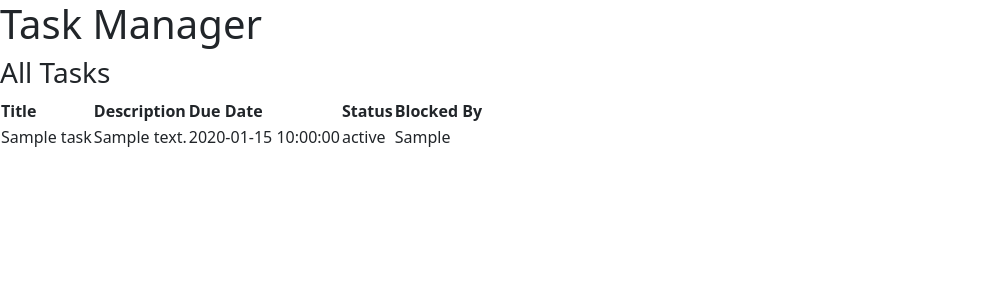
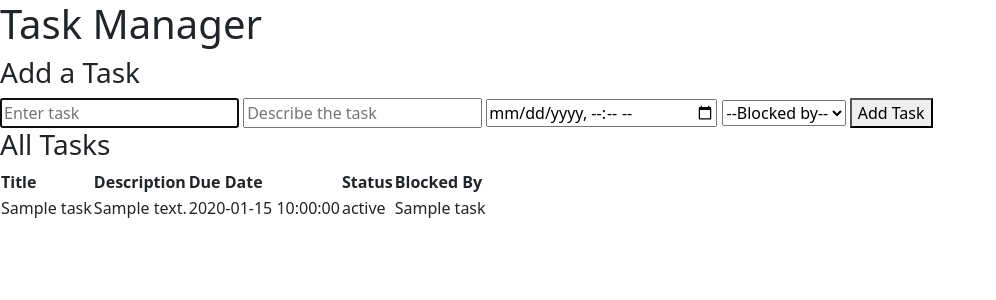
Before and after one commit to rahullpanditaa/taskmanager, a Flask app: template templates/index.html in a window 1280 px wide. Shown: the top 300 px of the page, without its empty margins (0-996 px from the left). Run offline with Flask 3, Linux system fonts and the light colour scheme; the template is opened without the code that fills it: most values are stand-ins (such as "Sample title", 1, 10 or a date in 2020); some libraries are stand-ins or nearby versions.

Commit message:
modify app.py - update query used to pass all tasks to template; update index.html

```diff
--- a/app.py
+++ b/app.py
@@ -10,5 +10,32 @@ db = SQL("sqlite:///task_manager.db")
 @app.route("/")
 def index():
     # Get all tasks from db
-    rows = db.execute('SELECT * FROM "tasks";')
+    rows = db.execute("""
+                    SELECT
+                        t.id,
+                      t.title,
+                      t.description,
+                      t.due_date,
+                      t.status,
+                      t.blocked_by,
+                      b.title AS blocked_by_title
+                    FROM tasks t
+                    LEFT JOIN tasks b
+                    ON t.blocked_by = b.id;
+                      """)
     return render_template("index.html", tasks=rows)
+
+@app.route("/create", methods=["POST"])
+def create_task():
+    # Can only reach this route via POST - form submission
+
+    # Validate title, description, due_date
+    title = request.form.get("title")
+    description = request.form.get("description")
+    due_date = request.form.get("due_date")
+    if not title or description or due_date:
+        ...
+
+    # Insert task into db
+    db.execute('INSERT INTO "tasks" ("title", "description", "due_date", "status") VALUES (?, ?, ?, ?);',
+               title, description, due_date, "to-do")
--- a/templates/index.html
+++ b/templates/index.html
@@ -7,7 +7,19 @@
 {% block body %}
     <h1>Task Manager</h1>
 
-    <h3></h3>
+    <h3>Add a Task</h3>
+    <form action="/create" method="post">
+        <input type="text" name="title" autofocus autocomplete="off" placeholder="Enter task">
+        <input type="text" name="description" autocomplete="off" placeholder="Describe the task">
+        <input type="datetime-local" name="due_date" autocomplete="off" placeholder="Due date">
+        <select name="blocked_by">
+            <option selected value="">--Blocked by--</option>
+            {% for task in tasks %}
+                <option value="{{ task['id'] }}">{{ task["title"] }}</option>
+            {% endfor %}
+            </select>
+        <button type="submit">Add Task</button>
+    </form>
 
     <h3>All Tasks</h3>
     <table>
@@ -27,7 +39,13 @@
                     <td>{{ task["description"] }}</td>
                     <td>{{ task["due_date"] }}</td>
                     <td>{{ task["status"] }}</td>
-                    <td>{{ task["blocked_by"] }}</td>
+                    <!-- <td>{{ task["blocked_by"] }}</td> -->
+                     <td>{% if task["blocked_by_title"] %}
+                            {{ task["blocked_by_title"] }}
+                        {% else %}
+                        NULL
+                        {% endif %}
+                     </td>
                 </tr>
             {% endfor %}
         </tbody>
```
